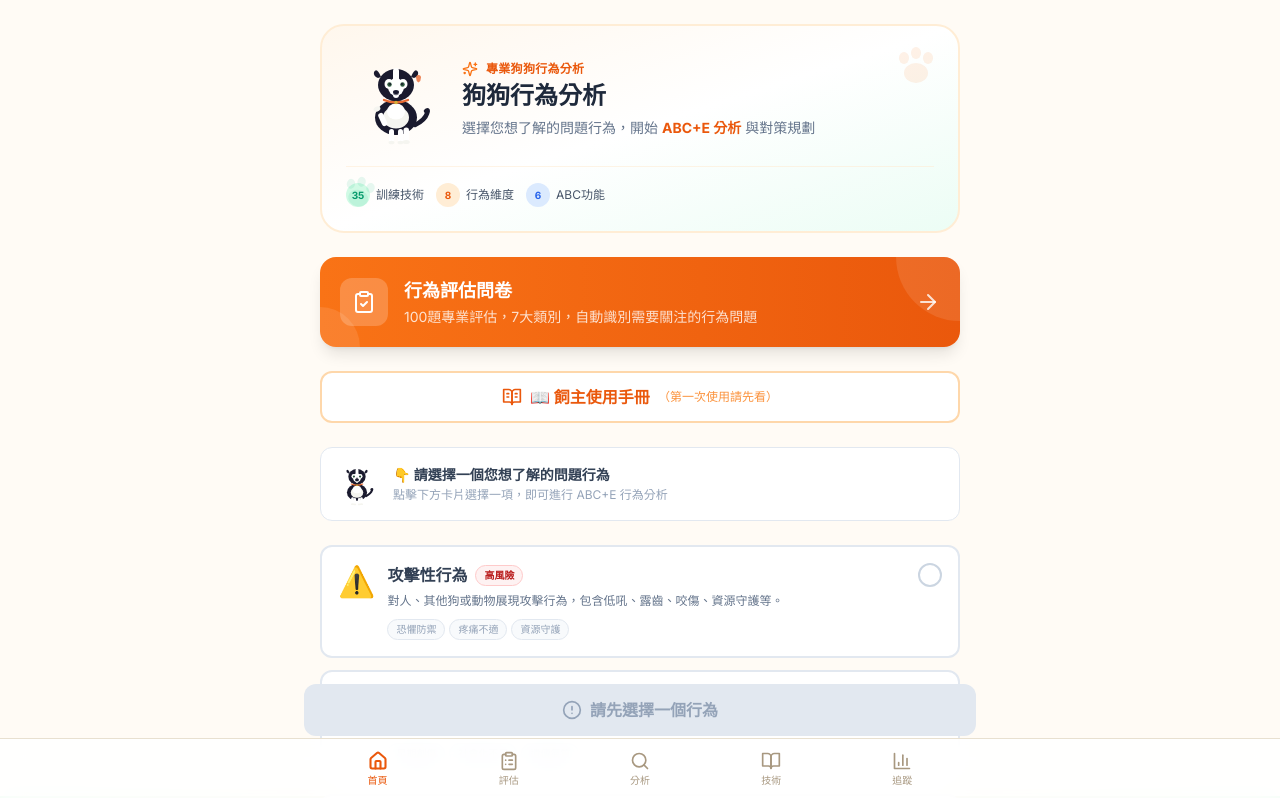
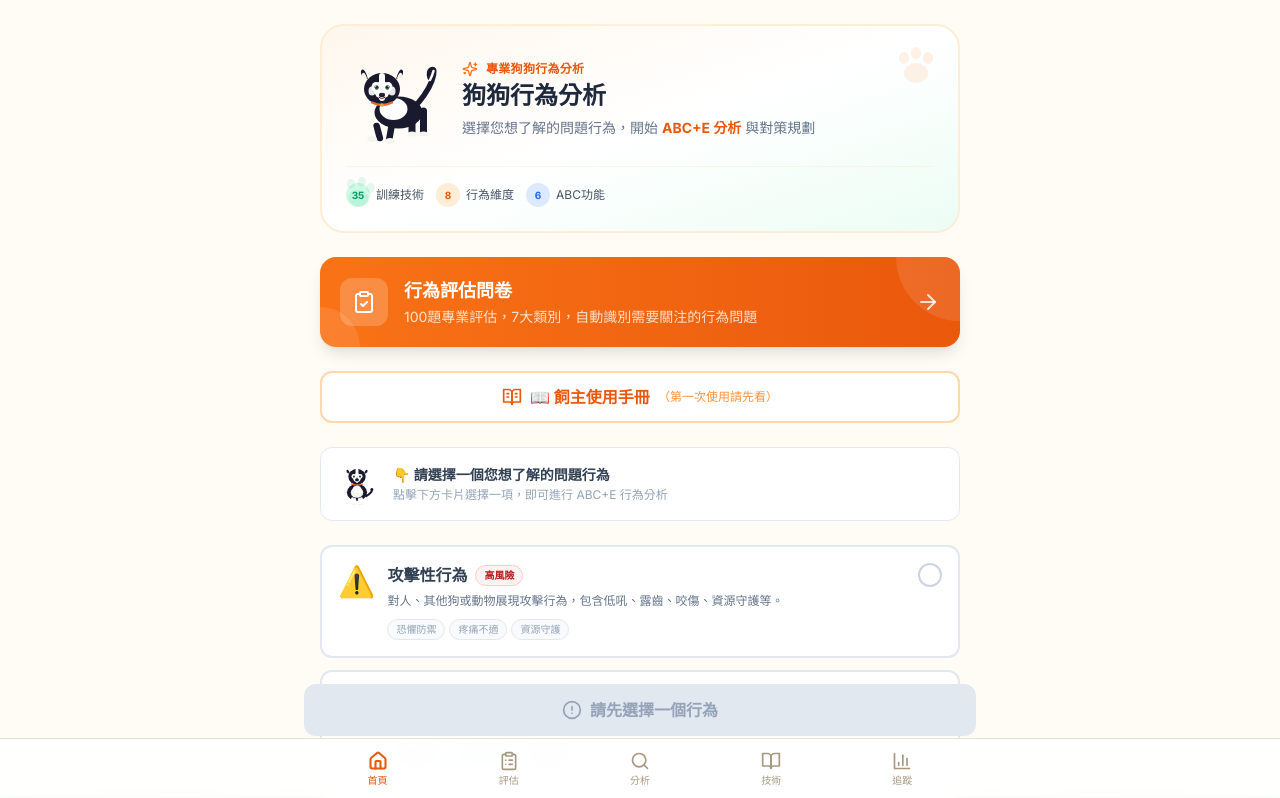
Before and after one commit to chouandony/dog-behavior-analyzer-v3, a Next.js app: page / in a window 1280 px wide. Shown: the top 798 px of the page. Built offline with nearby package versions, Linux system fonts and the light colour scheme.

Commit message:
Change BorderCollieSVG pose from 'waving' to 'playbow'

```diff
--- a/app/page.tsx
+++ b/app/page.tsx
@@ -452,7 +452,7 @@ export default function HomePage() {
 
         <div className="flex items-center gap-4">
           <div className="shrink-0 animate-float">
-            <BorderCollieSVG size={100} pose="waving" />
+            <BorderCollieSVG size={100} pose="playbow" />
           </div>
           <div className="flex-1 min-w-0">
             <div className="flex items-center gap-2 mb-1">
```
